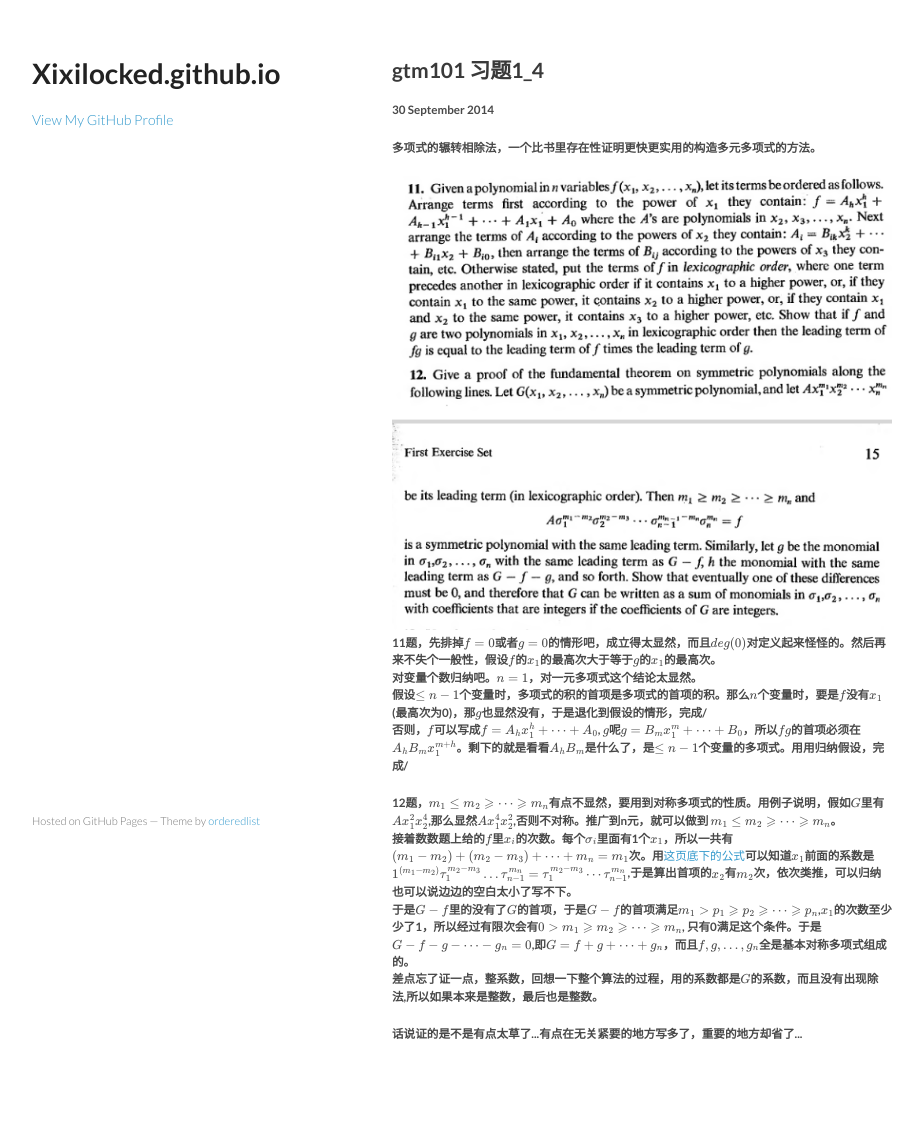
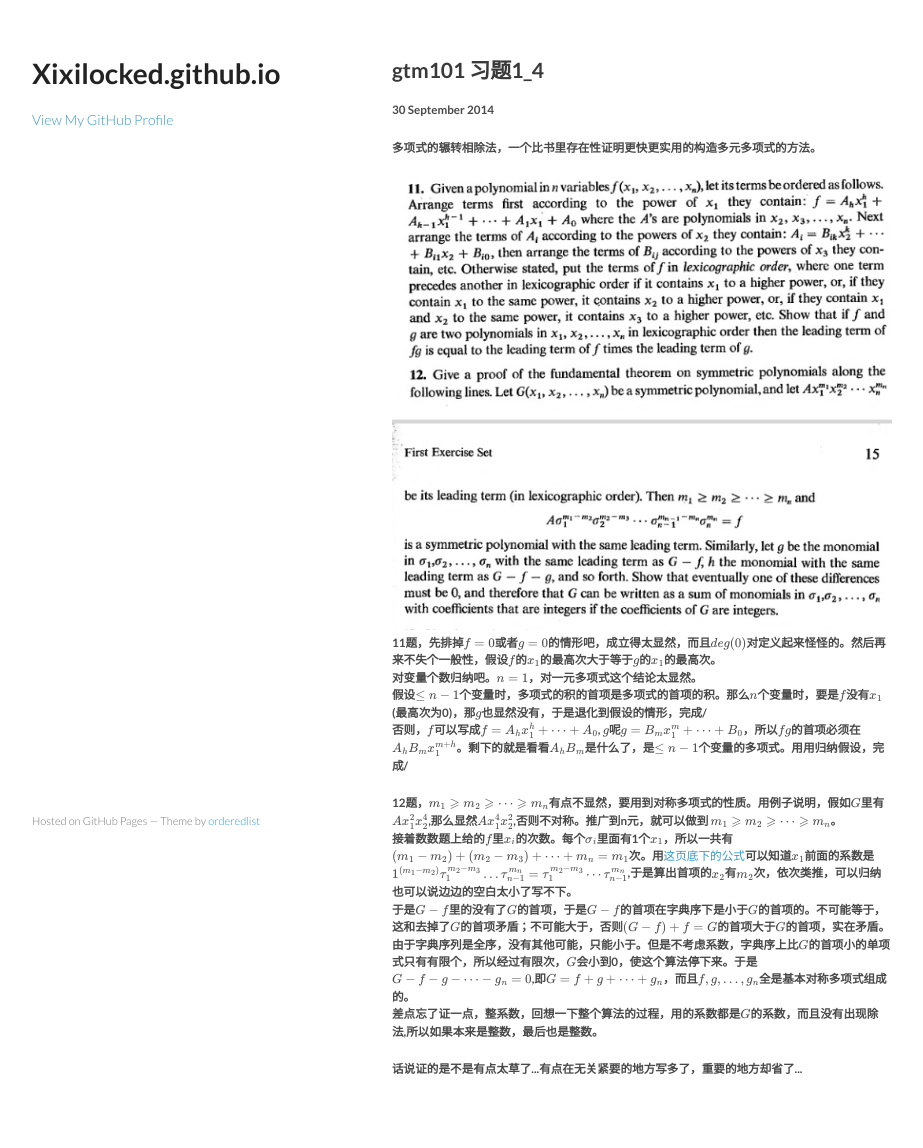
Before and after one commit to XiXiLocked/XiXiLocked.github.io, a Jekyll site: the page built from _posts/2014-9-30-gtm101_8.html, in a window 1280 px wide. Shown: the whole page, without its empty margins (178-1101 px from the left). Built offline with Jekyll 4.4.1, drawn with Linux system fonts in a browser that asks for light colours; formulas are drawn with MathJax 3; before the commit the page ends 1113 px from its top, so only the background shows below that.

Commit message:
exercises 1.13-18

```diff
--- a/_posts/2014-9-30-gtm101_8.html
+++ b/_posts/2014-9-30-gtm101_8.html
@@ -13,10 +13,10 @@
 否则，$f$可以写成$f = A_h x_1^h + \cdots + A_0$, $g$呢$g = B_m x_1^m + \cdots + B_0$，所以$f g$的首项必须在$ A_h B_m x_1^{m + h}$。剩下的就是看看$ A_h B_m$是什么了，是$\leq n-1$个变量的多项式。用用归纳假设，完成/
 </p>
 <p>
-12题，$m_1 \leq m_2 \geqslant \cdots \geqslant m_n$有点不显然，要用到对称多项式的性质。用例子说明，假如$G$里有$A x_1^2 x_2^4$,那么显然$A x_1^4 x_2^2$,否则不对称。推广到n元，就可以做到
-$m_1 \leq m_2 \geqslant \cdots \geqslant m_n$。<br />
+12题，$m_1 \geqslant m_2 \geqslant \cdots \geqslant m_n$有点不显然，要用到对称多项式的性质。用例子说明，假如$G$里有$A x_1^2 x_2^4$,那么显然$A x_1^4 x_2^2$,否则不对称。推广到n元，就可以做到
+$m_1 \geqslant m_2 \geqslant \cdots \geqslant m_n$。<br />
 接着数数题上给的$f$里$x_i$的次数。每个$\sigma_i$里面有1个$x_1$，所以一共有$(m_1 - m_2)+(m_2 - m_3)+ \cdots + m_n=m_1$次。用<a href="/img/gtm101/p10.png">这页底下的公式</a>可以知道$x_1$前面的系数是$1^{( m_1 - m_2)} \tau_1^{m_2 - m_3} \ldots \tau_{n - 1}^{m_n} = \tau_1^{m_2 - m_3} \cdots \tau_{n - 1}^{m_n}$,于是算出首项的$x_2$有$m_2$次，依次类推，可以归纳也可以说边边的空白太小了写不下。<br />
-于是$G -f $里的没有了$G$的首项，于是$G-f$的首项满足$m_1 > p_1 \geqslant p_2 \geqslant \cdots \geqslant p_n$,$x_1$的次数至少少了1，所以经过有限次会有$0 \gt m_1 \geqslant m_2 \geqslant \cdots \geqslant m_n$, 只有0满足这个条件。于是$G-f-g- \cdots -g_n =0$,即$G=f+g+ \cdots +g_n$，而且$f,g, \ldots ,g_n$全是基本对称多项式组成的。<br />
+于是$G -f $里的没有了$G$的首项，于是$G-f$的首项在字典序下是小于$G$的首项的。不可能等于，这和去掉了$G$的首项矛盾；不可能大于，否则$(G-f) +f = G$的首项大于$G$的首项，实在矛盾。由于字典序列是全序，没有其他可能，只能小于。但是不考虑系数，字典序上比$G$的首项小的单项式只有有限个，所以经过有限次，$G$会小到0，使这个算法停下来。于是$G-f-g- \cdots -g_n =0$,即$G=f+g+ \cdots +g_n$，而且$f,g, \ldots ,g_n$全是基本对称多项式组成的。<br />
 差点忘了证一点，整系数，回想一下整个算法的过程，用的系数都是$G$的系数，而且没有出现除法,所以如果本来是整数，最后也是整数。</p>
 
 <p>话说证的是不是有点太草了...有点在无关紧要的地方写多了，重要的地方却省了...</p>
```
Also changed, not shown: _posts/2014-10-6-gtm101_9.html (added, +29 -0 lines), img/gtm101/ex1_5.png (added), img/gtm101/sl1_5_1.jpg (added), img/gtm101/sl1_5_2.jpg (added), img/gtm101/sl1_5_3.jpg (added), img/gtm101/sl1_5_4.jpg (added).
